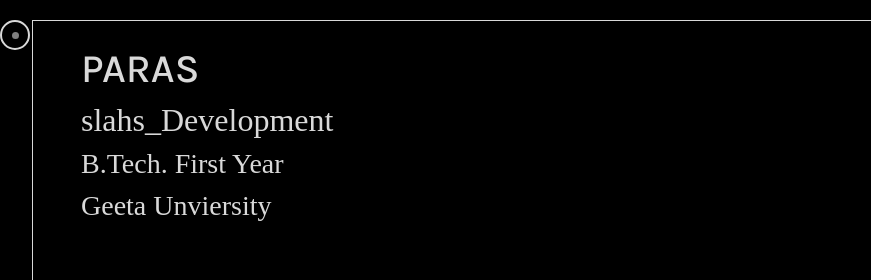
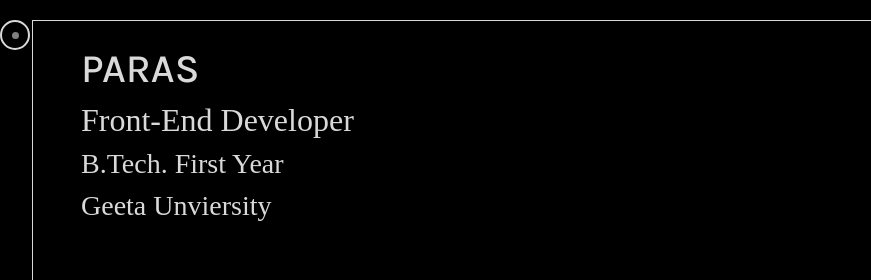
Before and after one commit to PARAS-BYTE/PortFolio, a plain HTML site: page index.html in a window 1280 px wide. Shown: the top 280 px of the page, 0-871 px from the left. Drawn offline with nearby package versions, Linux system fonts and the light colour scheme; a web font is replaced by a local one.

Commit message:
deoplyin the front end

```diff
--- a/index.html
+++ b/index.html
@@ -39,7 +39,7 @@
             <h1>
                 PARAS
             </h1>
-            <h2>slahs_Development</h2>
+            <h2>Front-End Developer</h2>
             <h3>B.Tech. First Year</h3>
            <h3> Geeta Unviersity</h3>
         </div>
```
